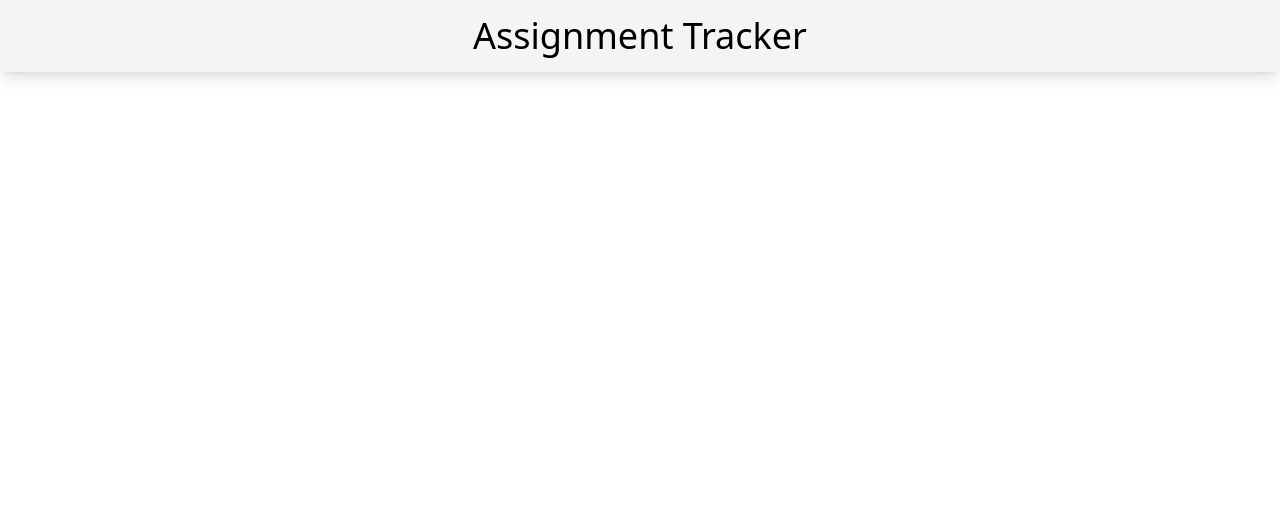
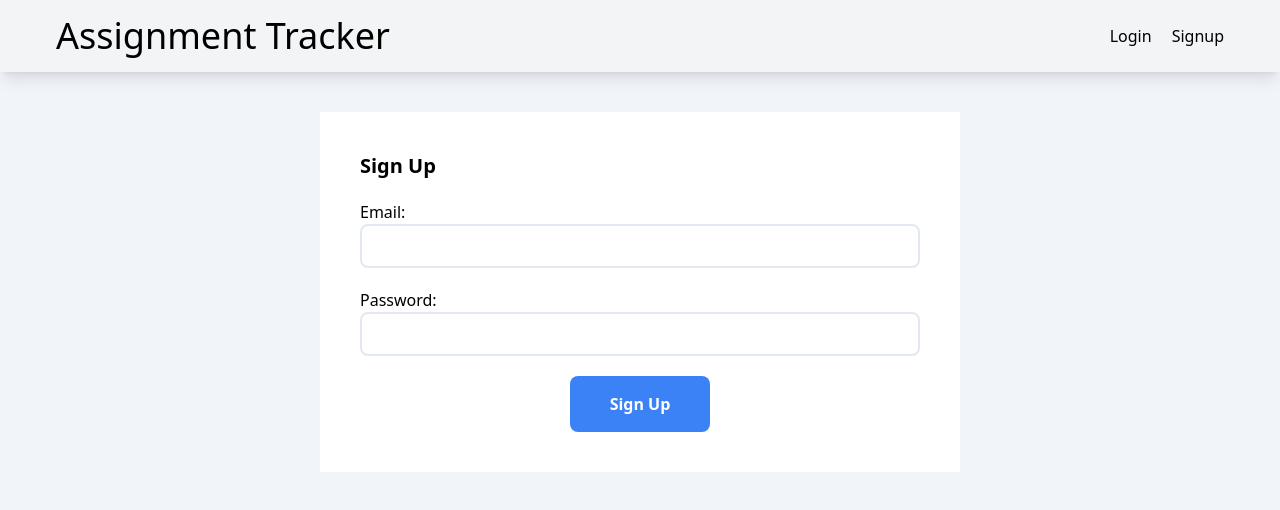
Before and after one commit to jdplumst/assignment-tracker, a React (Create React App) app in the folder client/: page /signup in a window 1280 px wide. Before the commit this address had no page. Shown: the top 510 px of the page. Built offline with nearby package versions, Linux system fonts and the light colour scheme.

Commit message:
Add Signup and Login pages

```diff
--- a/client/src/App.tsx
+++ b/client/src/App.tsx
@@ -1,6 +1,8 @@
 import { BrowserRouter, Routes, Route } from "react-router-dom";
 import Navbar from "./components/Navbar";
 import Home from "./pages/Home";
+import Login from "./pages/Login";
+import Signup from "./pages/Signup";
 import "./styles/styles.css";
 
 const App = () => {
@@ -9,6 +11,8 @@ const App = () => {
       <Navbar />
       <Routes>
         <Route path="/" element={<Home />} />
+        <Route path="/signup" element={<Signup />} />
+        <Route path="/login" element={<Login />} />
       </Routes>
     </BrowserRouter>
   );
--- a/client/src/components/Navbar.tsx
+++ b/client/src/components/Navbar.tsx
@@ -2,10 +2,16 @@ import { Link } from "react-router-dom";
 
 const Navbar = () => {
   return (
-    <nav className="relative w-full flex flex-wrap items-center justify-center py-4 bg-gray-100 shadow-lg navbar navbar-expand-lg navbar-light">
+    <nav className="relative w-full flex flex-wrap items-center justify-between px-14 py-4 bg-gray-100 shadow-lg navbar navbar-expand-lg navbar-light">
       <Link to="/">
         <h1 className="text-4xl">Assignment Tracker</h1>
       </Link>
+      <div className="flex">
+        <Link to="/login" className="pr-5">
+          Login
+        </Link>
+        <Link to="/signup">Signup</Link>
+      </div>
     </nav>
   );
 };
--- /dev/null
+++ b/client/src/pages/Login.tsx
@@ -0,0 +1,40 @@
+import { useState } from "react";
+
+const Login = () => {
+  const [email, setEmail] = useState("");
+  const [password, setPassword] = useState("");
+
+  const handleSubmit = async (e: React.FormEvent) => {
+    e.preventDefault();
+    console.log(email, password);
+  };
+
+  return (
+    <div className="bg-slate-100 min-h-screen flex justify-center pt-10">
+      <form
+        onSubmit={handleSubmit}
+        className="flex flex-col p-10 bg-white w-1/2 h-1/3">
+        <h3 className="text-xl pb-5 font-bold">Log In</h3>
+        <label>Email:</label>
+        <input
+          type="email"
+          onChange={(e) => setEmail(e.target.value)}
+          value={email}
+          className="p-2 mb-5 border-solid border-2 border-slate-200 focus:border-slate-500 focus:outline-none rounded-lg block w-full"
+        />
+        <label>Password:</label>
+        <input
+          type="password"
+          onChange={(e) => setPassword(e.target.value)}
+          value={password}
+          className="p-2 mb-5 border-solid border-2 border-slate-200 focus:border-slate-500 focus:outline-none rounded-lg block w-full"
+        />
+        <button className="bg-blue-500 hover:bg-blue-700 hover:cursor-pointer text-white p-4 rounded-lg font-bold w-1/4 mx-auto">
+          Log In
+        </button>
+      </form>
+    </div>
+  );
+};
+
+export default Login;
--- /dev/null
+++ b/client/src/pages/Signup.tsx
@@ -0,0 +1,40 @@
+import { useState } from "react";
+
+const Signup = () => {
+  const [email, setEmail] = useState("");
+  const [password, setPassword] = useState("");
+
+  const handleSubmit = async (e: React.FormEvent) => {
+    e.preventDefault();
+    console.log(email, password);
+  };
+
+  return (
+    <div className="bg-slate-100 min-h-screen flex justify-center pt-10">
+      <form
+        onSubmit={handleSubmit}
+        className="flex flex-col p-10 bg-white w-1/2 h-1/3">
+        <h3 className="text-xl mb-5 font-bold">Sign Up</h3>
+        <label>Email:</label>
+        <input
+          type="email"
+          onChange={(e) => setEmail(e.target.value)}
+          value={email}
+          className="p-2 mb-5 border-solid border-2 border-slate-200 focus:border-slate-500 focus:outline-none rounded-lg block w-full"
+        />
+        <label>Password:</label>
+        <input
+          type="password"
+          onChange={(e) => setPassword(e.target.value)}
+          value={password}
+          className="p-2 mb-5 border-solid border-2 border-slate-200 focus:border-slate-500 focus:outline-none rounded-lg block w-full"
+        />
+        <button className="bg-blue-500 hover:bg-blue-700 hover:cursor-pointer text-white p-4 rounded-lg font-bold w-1/4 mx-auto">
+          Sign Up
+        </button>
+      </form>
+    </div>
+  );
+};
+
+export default Signup;
```
